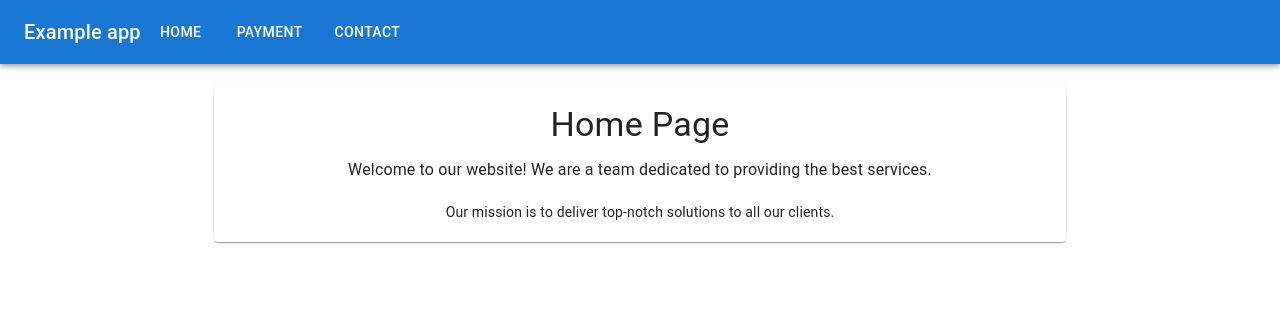
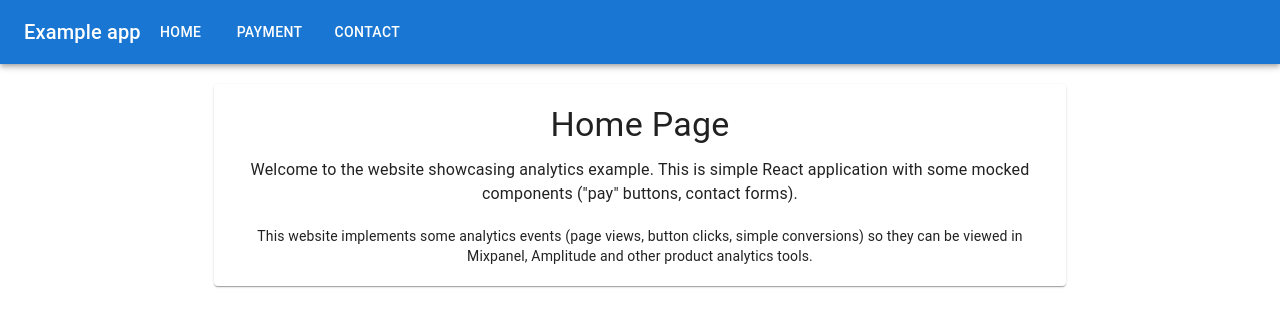
Before and after one commit to frogermcs/Analytics-example-app, a React (Create React App) app: page / in a window 1280 px wide. Shown: the top 326 px of the page. Built offline with nearby package versions, Linux system fonts and the light colour scheme.

Commit message:
Updated main page description (and committing from codespace btw!)

```diff
--- a/src/pages/HomePage.js
+++ b/src/pages/HomePage.js
@@ -9,11 +9,11 @@ const HomePage = () => {
                     Home Page
                 </Typography>
                 <Typography variant="body1">
-                    Welcome to our website! We are a team dedicated to providing the best services.
+                    Welcome to the website showcasing analytics example. This is simple React application with some mocked components ("pay" buttons, contact forms).
                 </Typography>
                 <Box style={{ marginTop: '20px' }}>
                     <Typography variant="body2">
-                        Our mission is to deliver top-notch solutions to all our clients.
+                        This website implements some analytics events (page views, button clicks, simple conversions) so they can be viewed in Mixpanel, Amplitude and other product analytics tools.
                     </Typography>
                 </Box>
             </Paper>
```
